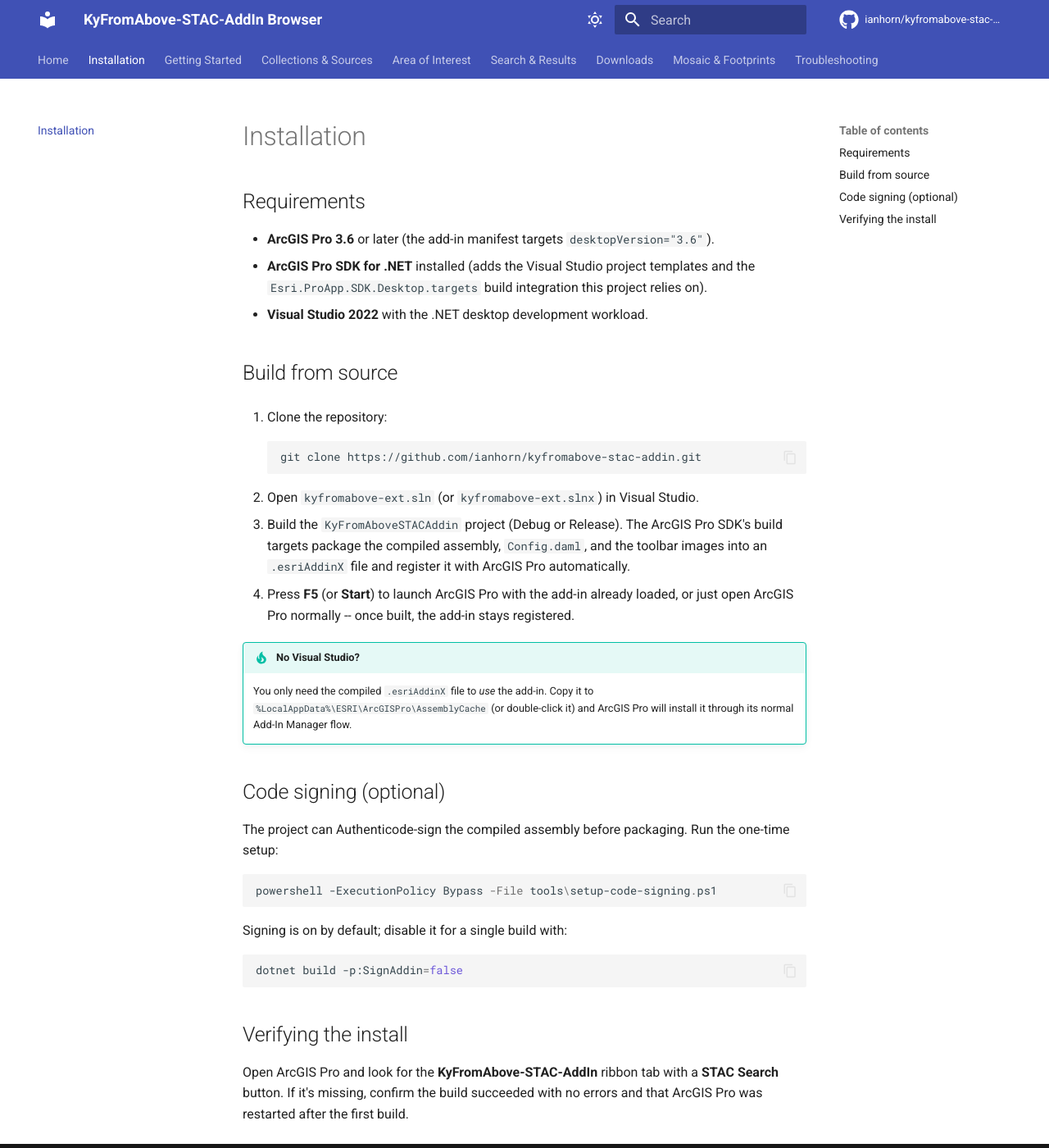
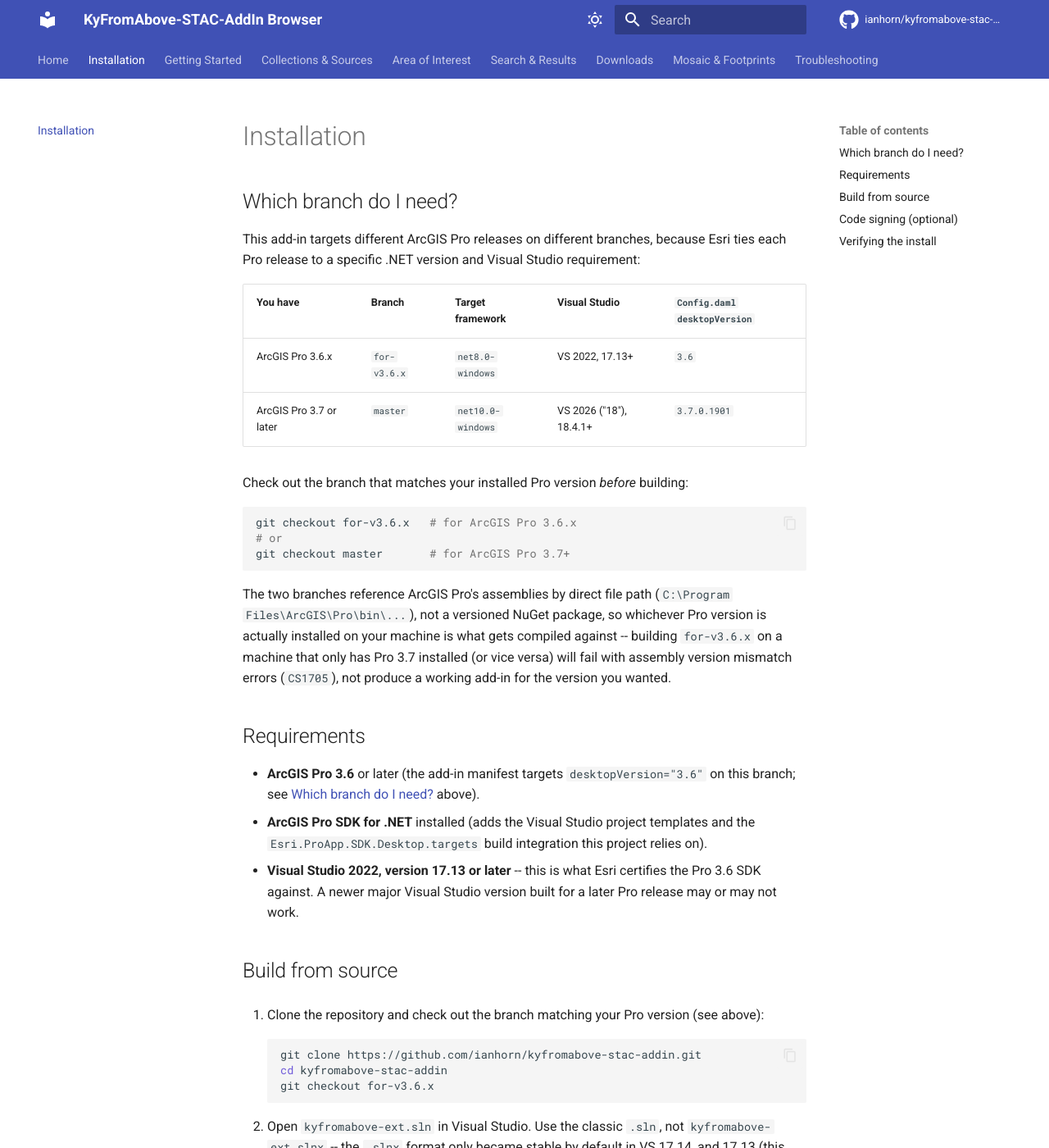
Before and after one commit to ianhorn/kyfromabove-stac-addin, an MkDocs documentation site: the page built from docs-src/installation.md, in a window 1280 px wide and 1400 px high. Shown: the whole window at 82% size. Built offline with MkDocs 1.6.1 and Material for MkDocs 9.7.7, drawn with Linux system fonts in a browser that asks for light colours; comment, search, counter and statistics services are not loaded; some of the changed text lies outside the part shown.

Commit message:
docs: explain branch selection for Pro 3.6 vs 3.7+

````diff
--- a/docs-src/installation.md
+++ b/docs-src/installation.md
@@ -1,21 +1,51 @@
 # Installation
+
+## Which branch do I need?
+
+This add-in targets different ArcGIS Pro releases on different branches, because Esri ties each
+Pro release to a specific .NET version and Visual Studio requirement:
+
+| You have               | Branch        | Target framework | Visual Studio                | `Config.daml` `desktopVersion` |
+|-------------------------|---------------|-------------------|-------------------------------|----------------------------------|
+| ArcGIS Pro 3.6.x         | `for-v3.6.x`  | `net8.0-windows`  | VS 2022, 17.13+                | `3.6`                            |
+| ArcGIS Pro 3.7 or later  | `master`      | `net10.0-windows` | VS 2026 ("18"), 18.4.1+        | `3.7.0.1901`                     |
+
+Check out the branch that matches your installed Pro version *before* building:
+
+```bash
+git checkout for-v3.6.x   # for ArcGIS Pro 3.6.x
+# or
+git checkout master       # for ArcGIS Pro 3.7+
+```
+
+The two branches reference ArcGIS Pro's assemblies by direct file path
+(`C:\Program Files\ArcGIS\Pro\bin\...`), not a versioned NuGet package, so whichever Pro version is
+actually installed on your machine is what gets compiled against -- building `for-v3.6.x` on a
+machine that only has Pro 3.7 installed (or vice versa) will fail with assembly version mismatch
+errors (`CS1705`), not produce a working add-in for the version you wanted.
 
 ## Requirements
 
-- **ArcGIS Pro 3.6** or later (the add-in manifest targets `desktopVersion="3.6"`).
+- **ArcGIS Pro 3.6** or later (the add-in manifest targets `desktopVersion="3.6"` on this branch;
+  see [Which branch do I need?](#which-branch-do-i-need) above).
 - **ArcGIS Pro SDK for .NET** installed (adds the Visual Studio project templates and the
   `Esri.ProApp.SDK.Desktop.targets` build integration this project relies on).
-- **Visual Studio 2022** with the .NET desktop development workload.
+- **Visual Studio 2022, version 17.13 or later** -- this is what Esri certifies the Pro 3.6 SDK
+  against. A newer major Visual Studio version built for a later Pro release may or may not work.
 
 ## Build from source
 
-1. Clone the repository:
+1. Clone the repository and check out the branch matching your Pro version (see above):
 
     ```bash
     git clone https://github.com/ianhorn/kyfromabove-stac-addin.git
+    cd kyfromabove-stac-addin
+    git checkout for-v3.6.x
     ```
 
-2. Open `kyfromabove-ext.sln` (or `kyfromabove-ext.slnx`) in Visual Studio.
+2. Open `kyfromabove-ext.sln` in Visual Studio. Use the classic `.sln`, not `kyfromabove-ext.slnx`
+   -- the `.slnx` format only became stable by default in VS 17.14, and 17.13 (this branch's
+   minimum) only supports it as an opt-in preview feature.
 3. Build the `KyFromAboveSTACAddin` project (Debug or Release). The ArcGIS Pro SDK's build targets
    package the compiled assembly, `Config.daml`, and the toolbar images into an `.esriAddinX` file
    and register it with ArcGIS Pro automatically.
````
